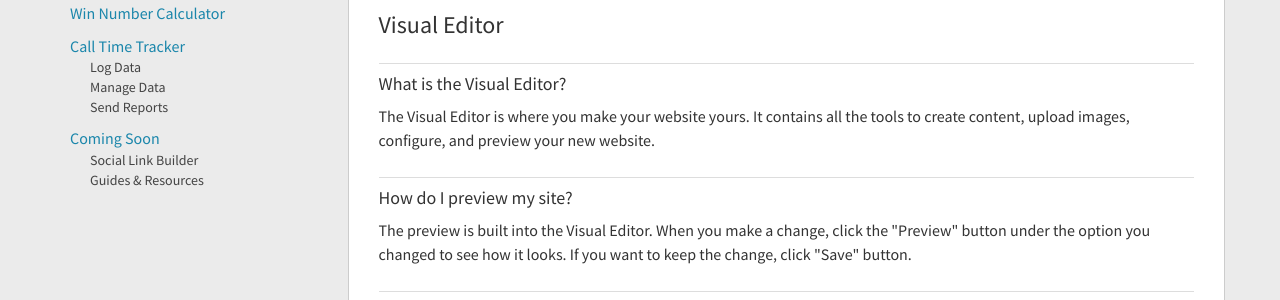
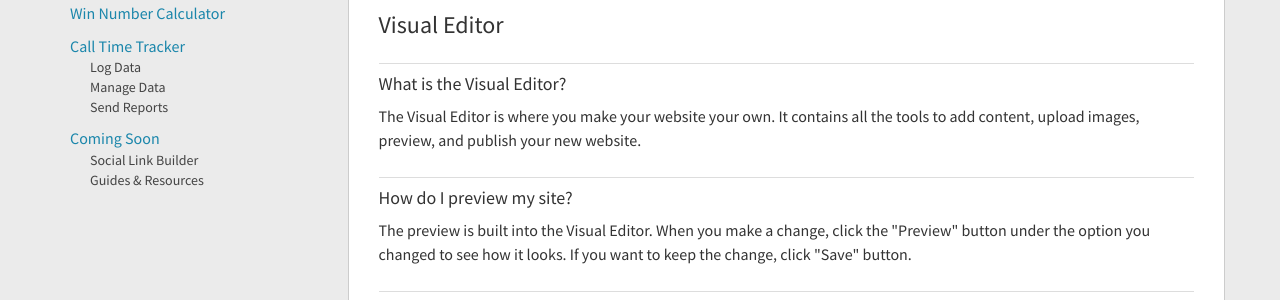
Before and after one commit to boldprogressives/pies-public-site, a Jekyll site: the page built from faq.html, in a window 1280 px wide and 900 px high, scrolled down 489 px. Shown: the part 154-454 px from the top of the window. Built offline with Jekyll 4.4.1, drawn with Linux system fonts in a browser that asks for light colours.

Commit message:
fix What is the Visual Editor?
updating What is the Visual Editor? with feedback

```diff
--- a/faq.html
+++ b/faq.html
@@ -57,7 +57,7 @@ description:
 	  	<h3 id="visual_editor">Visual Editor</h3>
 
 		<h4>What is the Visual Editor?</h4>
-		<p>The Visual Editor is where you make your website yours. It contains all the tools to create content, upload images, configure, and preview your new website.
+		<p>The Visual Editor is where you make your website your own. It contains all the tools to add content, upload images, preview, and publish your new website.
 		</p>
 
 		<h4>How do I preview my site?</h4>
```
